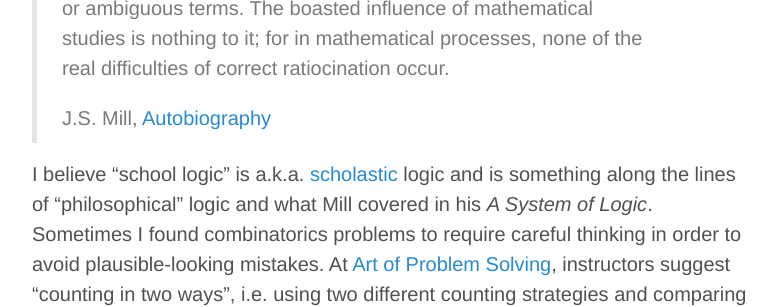
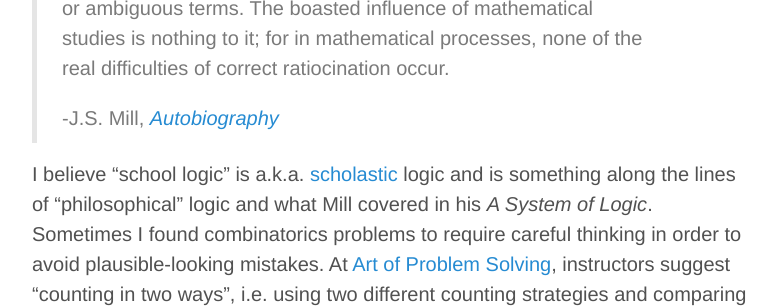
Before and after one commit to amacfie/amacfie.github.io, a Jekyll site: the page built from _posts/2015-04-19-mill.md, in a window 1280 px wide. Shown: the part 548-855 px from the top of the page, without its empty margins (248-1024 px from the left). Built offline with Jekyll 4.4.1, drawn with Linux system fonts in a browser that asks for light colours; comment, search, counter and statistics services are not loaded.

Commit message:
Formatting

```diff
--- a/_posts/2015-04-19-mill.md
+++ b/_posts/2015-04-19-mill.md
@@ -15,7 +15,7 @@ title: Quote of the day
 >influence of mathematical studies is nothing to it; for in mathematical
 >processes, none of the real difficulties of correct ratiocination occur.
 >
->J.S. Mill, [Autobiography](http://oll.libertyfund.org/titles/mill-the-collected-works-of-john-stuart-mill-volume-i-autobiography-and-literary-essays)
+>-J.S. Mill, [*Autobiography*](http://oll.libertyfund.org/titles/mill-the-collected-works-of-john-stuart-mill-volume-i-autobiography-and-literary-essays)
 
 I believe "school logic" is a.k.a. [scholastic](http://en.wikipedia.org/wiki/Scholasticism)
 logic and is something along the lines of "philosophical" logic and what Mill
```
